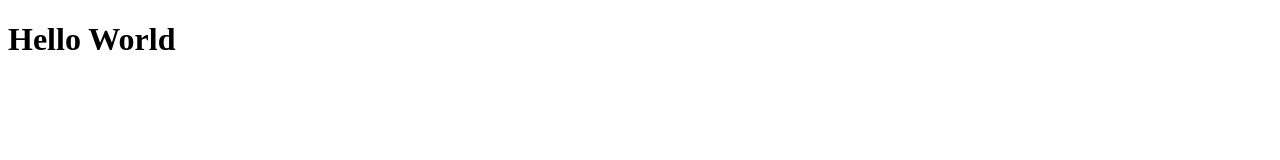
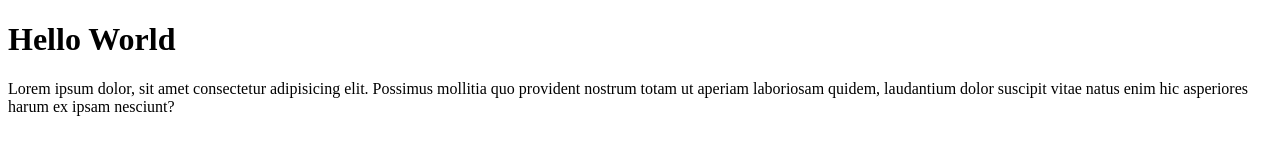
Before and after one commit to TariqRiza/era-git-test, a plain HTML site: page index.html in a window 1280 px wide. Drawn offline with Linux system fonts and the light colour scheme.

Commit message:
menambahkan paragraf

```diff
--- a/index.html
+++ b/index.html
@@ -10,6 +10,9 @@
 
 <body>
     <h1>Hello World</h1>
+    <p>Lorem ipsum dolor, sit amet consectetur adipisicing elit. Possimus mollitia quo provident nostrum totam ut
+        aperiam laboriosam quidem, laudantium dolor suscipit vitae natus enim hic asperiores harum ex ipsam nesciunt?
+    </p>
 </body>
 
 </html>
```
